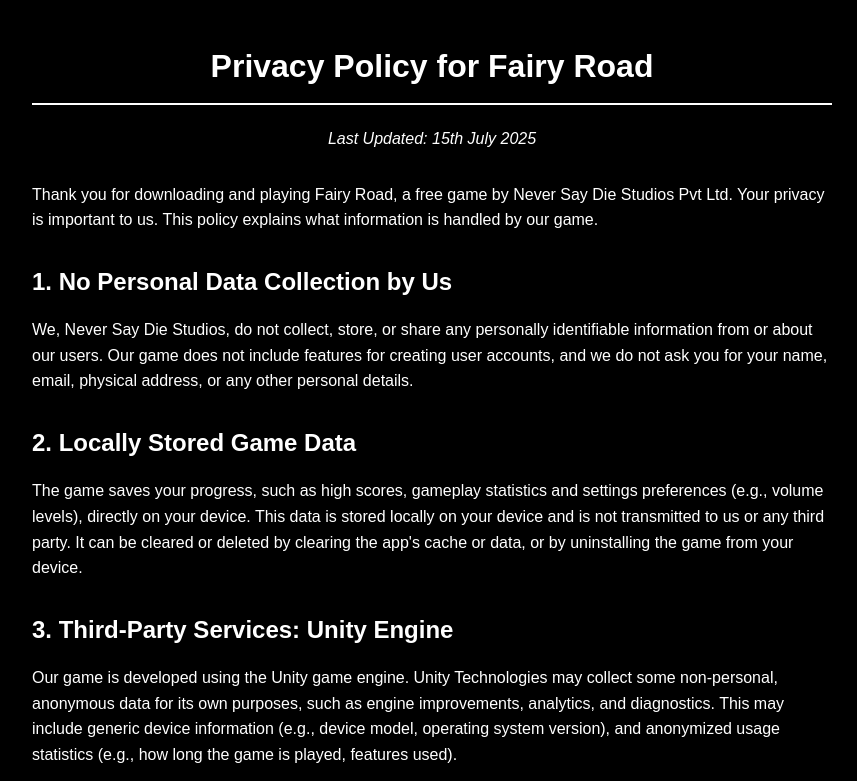
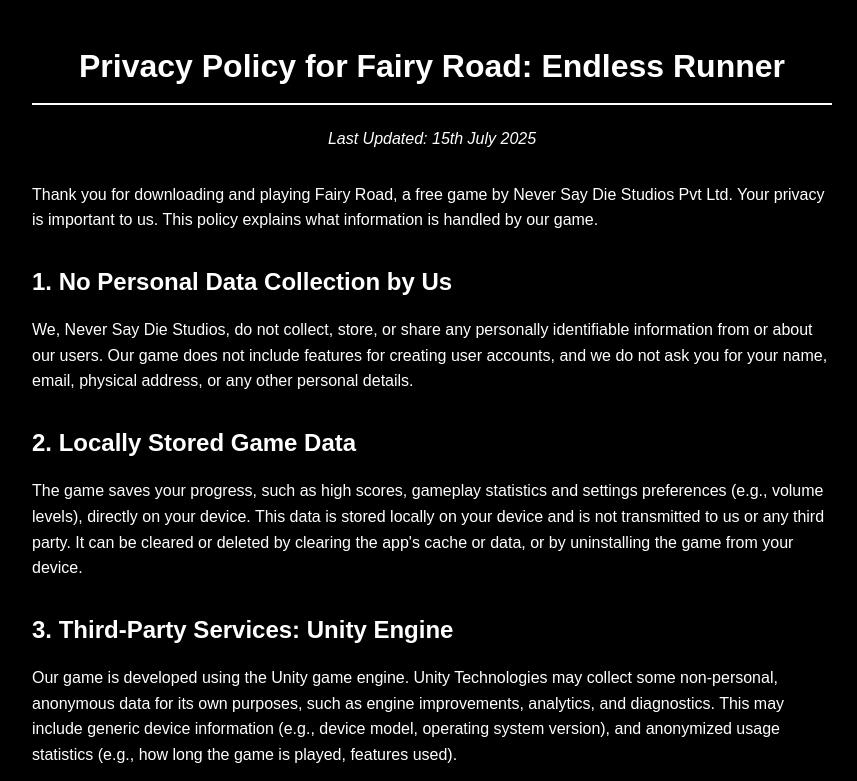
Before and after one commit to NSD-Adm1n/NSD-Adm1n.github.io, a plain HTML site: page privacy/fairyroad.html in a window 1280 px wide. Shown: the top 781 px of the page, without its empty margins (208-1065 px from the left). Drawn offline with Linux system fonts and the light colour scheme.

Commit message:
Name change in privacy policy

```diff
--- a/privacy/fairyroad.html
+++ b/privacy/fairyroad.html
@@ -46,7 +46,7 @@
     </style>
 </head>
 <body>
-    <h1>Privacy Policy for Fairy Road</h1>
+    <h1>Privacy Policy for Fairy Road: Endless Runner</h1>
 
     <p class="last-updated">Last Updated: 15th July 2025</p>
 
```
